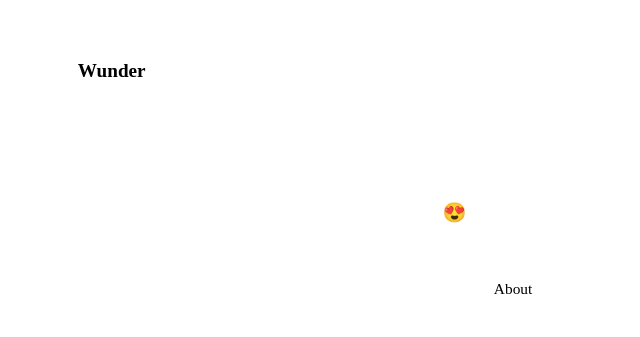
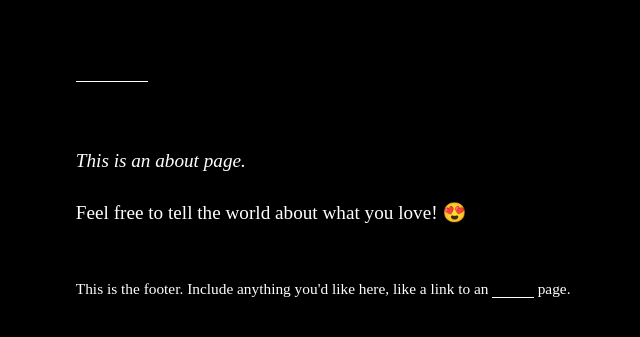
Before and after one commit to stardoom4/CE44, a Jekyll site: the page built from _pages/about.md, in a window 1280 px wide. Shown: the top 337 px of the page, without its empty margins (1-641 px from the left). Built offline with Jekyll 4.4.1, drawn with Linux system fonts in a browser that asks for light colours.

Commit message:
Update _style.scss

```diff
--- a/_sass/_style.scss
+++ b/_sass/_style.scss
@@ -5,6 +5,10 @@ $color-border: #fff;
 $color-box-background: #121212;
 $border-radius: 4px;
 $font-family: serif;
+
+:root {
+  background: #000000;
+}
 
 body {
   box-sizing: content-box;
```
